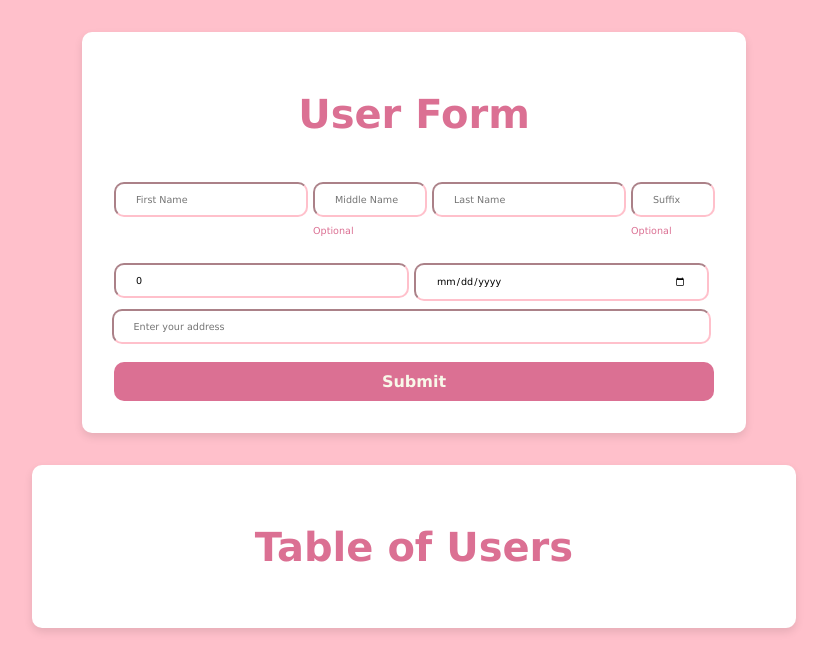
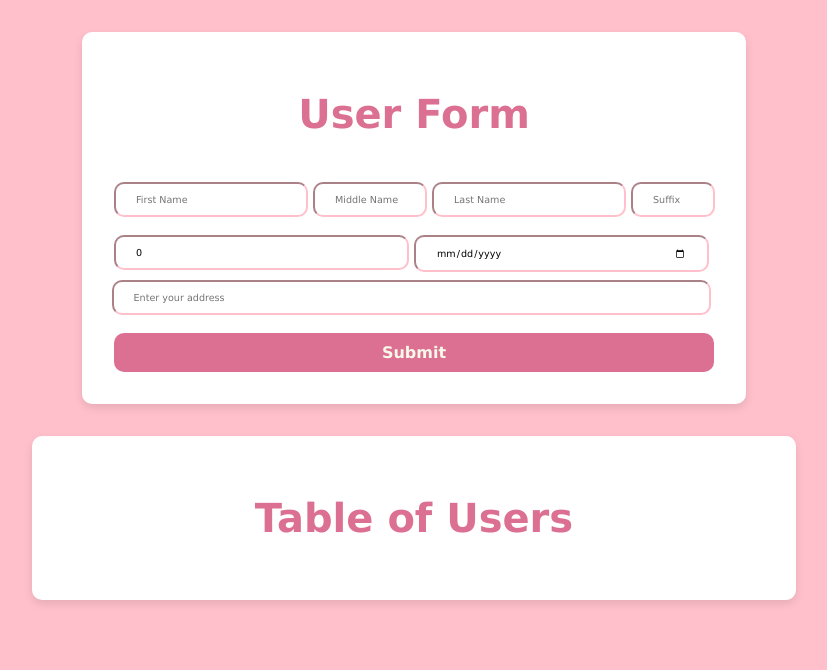
Before and after one commit to carbonaraissogood/Learning_React, a React (Vite) app: page / in a window 1280 px wide. Shown: the top 670 px of the page, without its empty margins (226-1053 px from the left). Built offline with nearby package versions, Linux system fonts and the light colour scheme.

Commit message:
style: remove optional message for middle name and suffix fields in UserFormV2 component

```diff
--- a/src/UserFormV2.jsx
+++ b/src/UserFormV2.jsx
@@ -227,8 +227,6 @@ function UserFormV2() {
                     value={formData.middleName}
                     onChange={handleFormDataChange}
                   />
-
-                  <p className={styles.optionalMessage}>Optional</p>
                 </div>
 
                 <div  className={styles.inputContainer}>
@@ -255,8 +253,6 @@ function UserFormV2() {
                     value={formData.suffix}
                     onChange={handleFormDataChange}
                   />
-
-                  <p className={styles.optionalMessage}>Optional</p>
                 </div>
 
               </div>
@@ -416,7 +412,6 @@ function UserFormV2() {
                                     onChange={handleEditFormChange}
                                   />
 
-                                  <p className={styles.optionalMessage}>Optional</p>
                                 </div>
 
                                 <div  className={styles.editContainer}>
@@ -443,8 +438,6 @@ function UserFormV2() {
                                     value={editFormData.suffix}
                                     onChange={handleEditFormChange}
                                   />
-
-                                  <p className={styles.optionalMessage}>Optional</p>
                                 </div>
 
                               </div>
```
